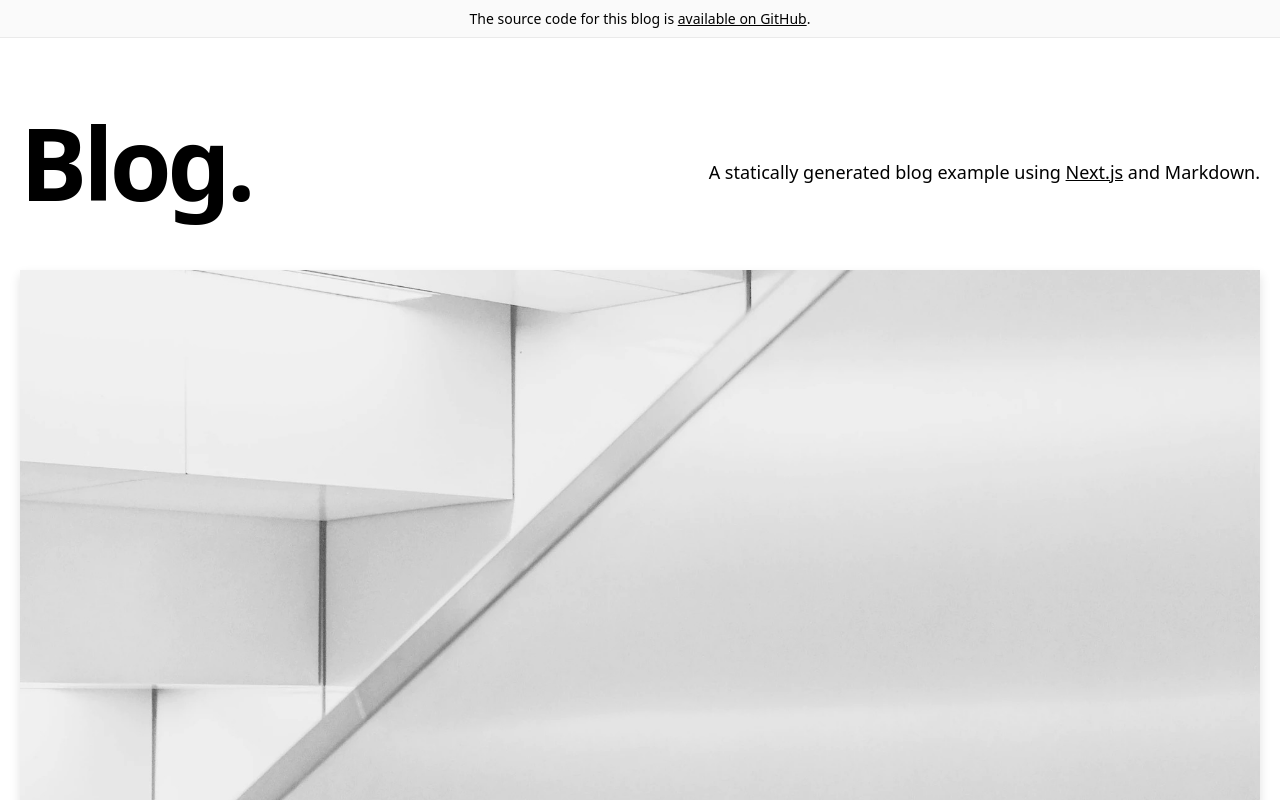
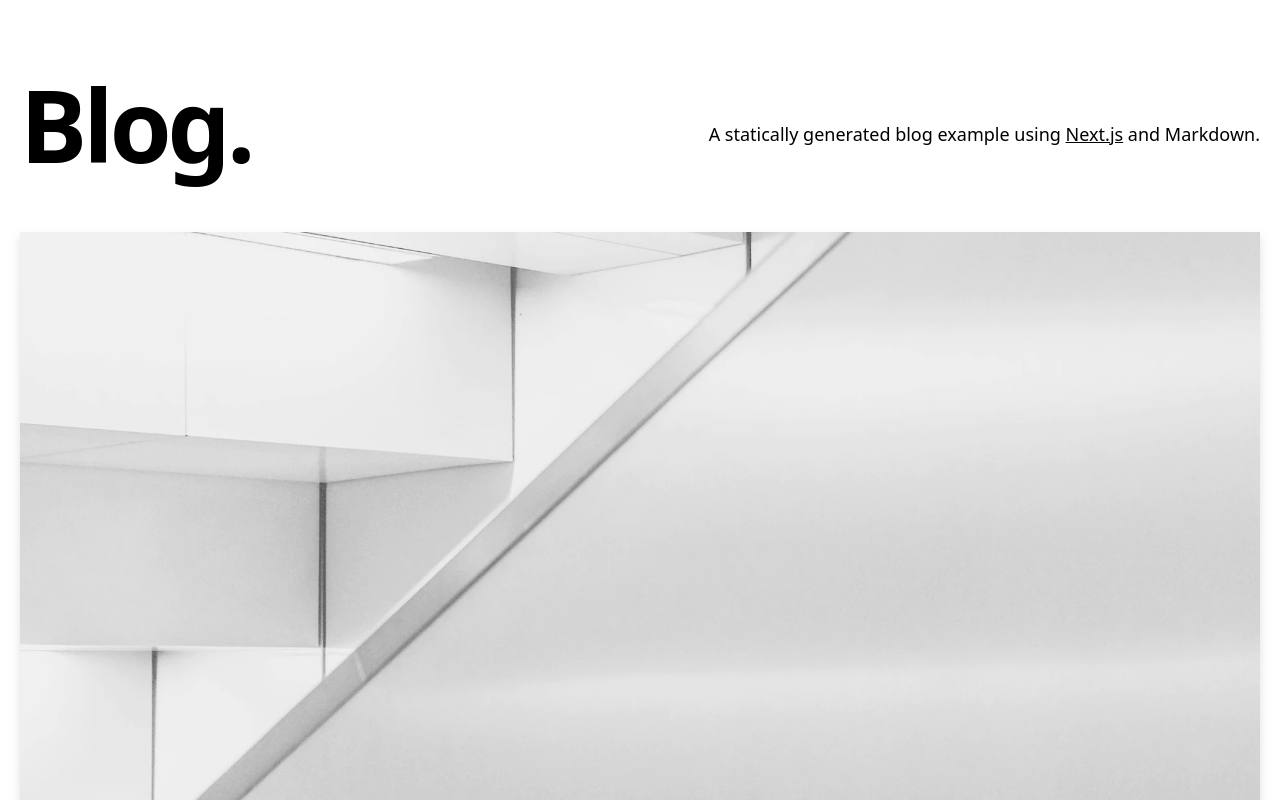
Before and after one commit to rdlu/blog, a Next.js app: page / in a window 1280 px wide. Shown: the top 800 px of the page. Built offline with nearby package versions, Linux system fonts and the light colour scheme.

Commit message:
Removing non-alert alert

```diff
--- a/components/alert.tsx
+++ b/components/alert.tsx
@@ -7,42 +7,23 @@ type Props = {
 }
 
 const Alert = ({ preview }: Props) => {
-  return (
-    <div
-      className={cn('border-b', {
+  if (preview) return (
+    <div className={cn('border-b', {
         'bg-accent-7 border-accent-7 text-white': preview,
-        'bg-accent-1 border-accent-2': !preview,
-      })}
-    >
+        'bg-accent-1 border-accent-2': !preview,})}>
       <Container>
         <div className="py-2 text-center text-sm">
-          {preview ? (
-            <>
-              This page is a preview.{' '}
-              <a
-                href="/api/exit-preview"
-                className="underline hover:text-cyan duration-200 transition-colors"
-              >
-                Click here
-              </a>{' '}
-              to exit preview mode.
-            </>
-          ) : (
-            <>
-              The source code for this blog is{' '}
-              <a
-                href={`https://github.com/vercel/next.js/tree/canary/examples/${EXAMPLE_PATH}`}
-                className="underline hover:text-success duration-200 transition-colors"
-              >
-                available on GitHub
-              </a>
-              .
-            </>
-          )}
+          This page is a preview.{' '}
+          <a href="/api/exit-preview"
+            className="underline hover:text-cyan duration-200 transition-colors">
+            Click here
+          </a>{' '}to exit preview mode.
         </div>
       </Container>
     </div>
   )
+
+  return <></>
 }
 
 export default Alert
--- a/components/hero-post.tsx
+++ b/components/hero-post.tsx
@@ -20,8 +20,7 @@ const HeroPost = ({
   excerpt,
   author,
   slug,
-}: Props) => {
-  return (
+}: Props) => (
   <section>
     <div className="mb-8 md:mb-16">
       <CoverImage title={title} src={coverImage} slug={slug} />
@@ -44,6 +43,5 @@ const HeroPost = ({
     </div>
   </section>
 )
-}
 
 export default HeroPost
```
Lines whose indentation alone changed are shown as unchanged.
